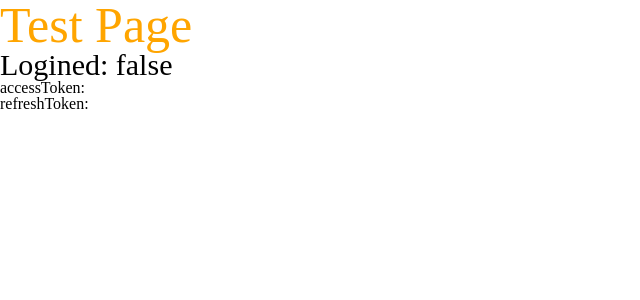
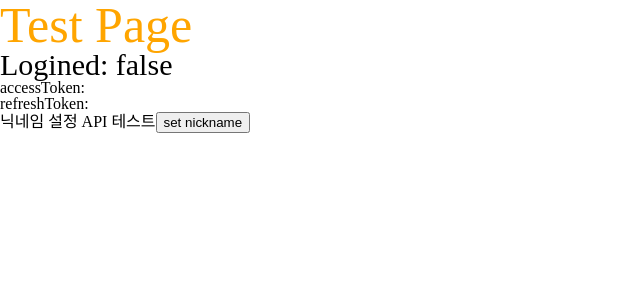
Before and after one commit to side-todo-project/front, a Next.js app: page / in a window 1280 px wide. Shown: the top 300 px of the page, without its empty margins (0-640 px from the left). Built offline with nearby package versions, Linux system fonts and the light colour scheme.

Commit message:
#4 Feat-[닉네임 설정 api 호출테스트 + 인터페이스추가]

```diff
--- a/components/common/userProvider.tsx
+++ b/components/common/userProvider.tsx
@@ -1,17 +1,21 @@
 // context api
+import { IUserInfo } from '@/types';
 import React, { createContext, useContext, useState } from 'react';
 
-export const UserContext = createContext({
+export const UserContext = createContext<{
+  user: IUserInfo | null;
+  setUser: React.Dispatch<React.SetStateAction<IUserInfo | null>>;
+}>({
   user: null,
   setUser: null,
 });
 
 export const UserProvider = ({ children }) => {
-  const [user, setUser] = useState(null);
+  const [user, setUser] = useState<IUserInfo | null>(null);
 
   return <UserContext.Provider value={{ user, setUser }}>{children}</UserContext.Provider>;
 };
 
 export const useUserInfo = () => {
   return useContext(UserContext);
-}
+};
--- a/pages/index.tsx
+++ b/pages/index.tsx
@@ -1,6 +1,10 @@
 import { useUserInfo } from '@/components/common/userProvider';
 import TestBox from '@/components/TestBox';
+import axios from 'axios';
 import { GetServerSideProps } from 'next';
+
+const TOKEN =
+  'eyJhbGciOiJIUzI1NiIsInR5cCI6IkpXVCJ9.eyJ1c2VyRW1haWwiOiJib2JpbjY5NzJAZ21haWwuY29tIiwiaWF0IjoxNjc4OTY3OTUwfQ.G8Swp5mv1M_LL13x-1CS8WYYW-C_vPRBbY_i8W1MjBY';
 
 export default function Home({ cookies }) {
   const { user } = useUserInfo();
@@ -19,6 +23,28 @@ export default function Home({ cookies }) {
       )}
       <p>accessToken: {cookies?.accessToken}</p>
       <p>refreshToken: {cookies?.refreshToken}</p>
+      <div>
+        닉네임 설정 API 테스트
+        <button
+          onClick={async () => {
+            const res = await axios.put(
+              '/api/user/nickname',
+              {
+                email: 'bobin6972@gmail.com',
+                nickname: 'Test Nickname222222',
+              },
+              {
+                headers: {
+                  access: TOKEN,
+                },
+              }
+            );
+            console.log('####', res);
+          }}
+        >
+          set nickname
+        </button>
+      </div>
     </div>
   );
 }
```
Also changed, not shown: api/client.ts (+7 -1 lines), pages/loginSuccess.tsx (+17 -5 lines), types/index.ts (+11 -1 lines).
